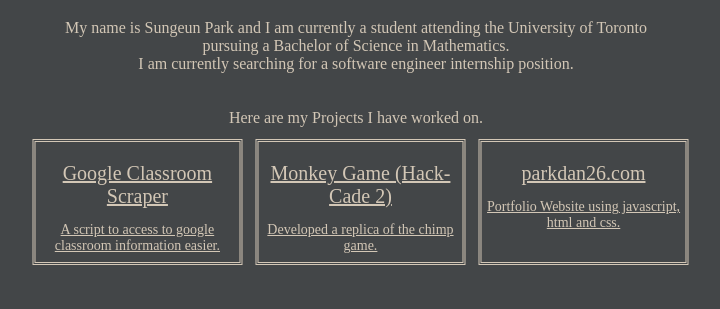
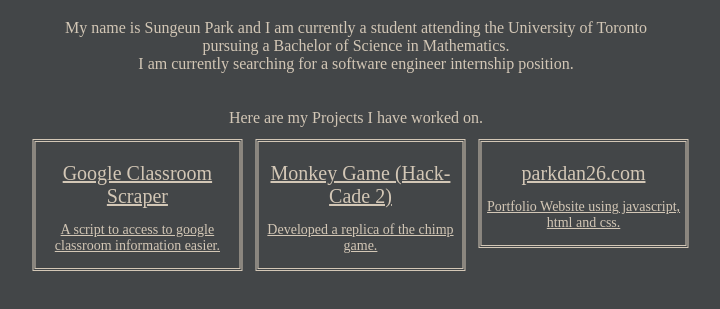
Before and after one commit to parkdan26/parkdan26.github.io, a plain HTML site: page index.html in a window 1280 px wide. Shown: the part 221-530 px from the top of the page, without its empty margins (284-1004 px from the left). Drawn offline with Linux system fonts and the light colour scheme.

Commit message:
Update style.css

```diff
--- a/style.css
+++ b/style.css
@@ -20,7 +20,7 @@
     border-style:double;
     border-width: 3px;
     width: 30%;
-    height: 100px;
+    height: 10%;
     text-align: center;
     margin-left: 2%;
     float: left;
@@ -31,7 +31,7 @@
     border-style:double;
     border-width: 3px;
     width: 30%;
-    height: 100px;
+    height: 10%;
     text-align: center;
     margin-left: 2%;
     padding-top: 3%;
```
